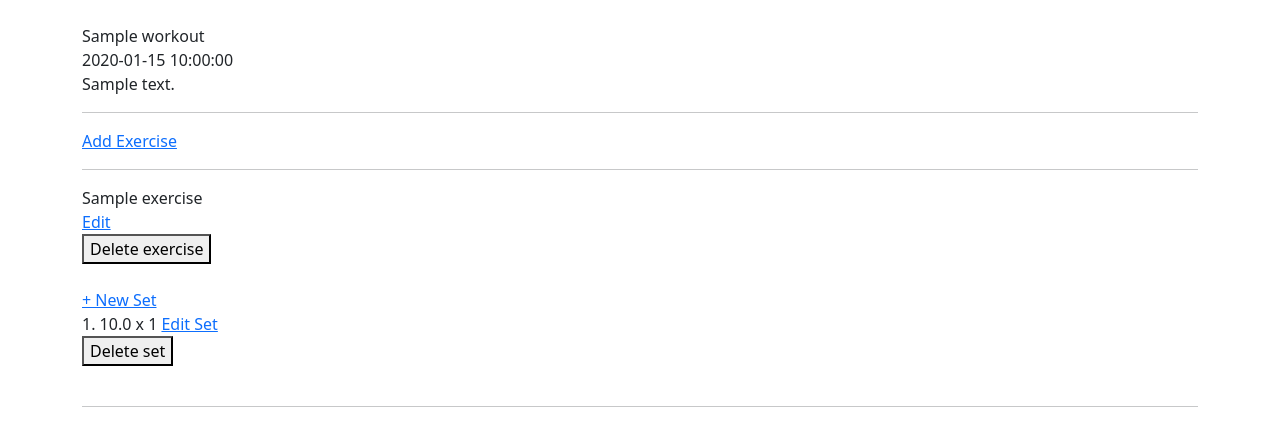
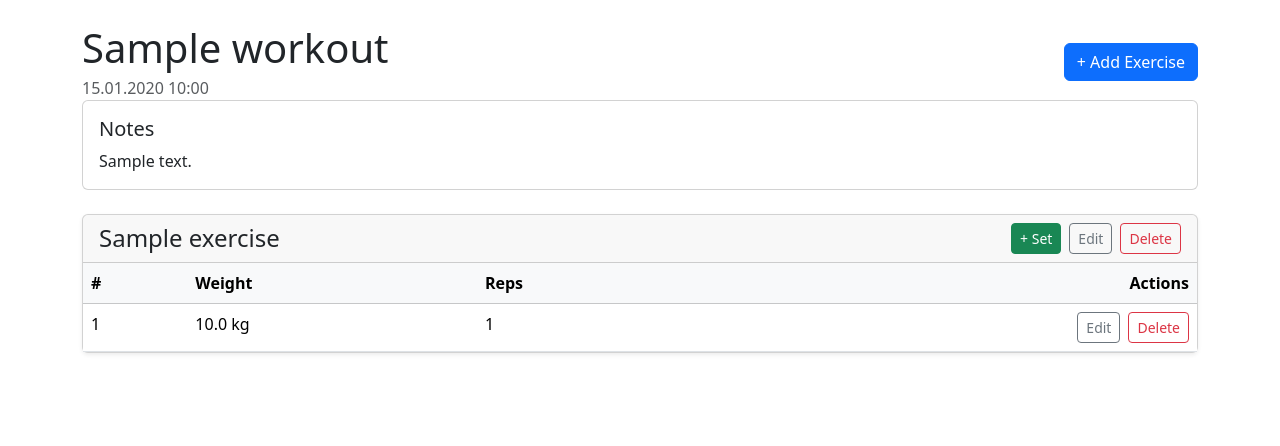
Before and after one commit to iamtwoot/simple-workout-tracker, a Flask app: page /workouts/1 in a window 1280 px wide. Shown: the part 57-503 px from the top of the page. Run offline with Flask 3, Linux system fonts and the light colour scheme; a user stored in the database is signed in; tables that the repository leaves empty hold one stand-in row (values such as "Sample post").

Commit message:
Recreate workout page with bootstrap

```diff
--- a/app/templates/workouts/show_workout.html
+++ b/app/templates/workouts/show_workout.html
@@ -1,87 +1,192 @@
 {% extends "base.html" %}
+
+{% block title %}
+    {{ workout.name }}
+{% endblock %}
 
 {% block content %}
 
-    <!-- Workout -->
-    {{ workout.name }} <br>
-    {{ workout.workout_date }} <br>
-    {{ workout.notes }} <br>
+    <div class="d-flex justify-content-between align-items-center md-4">
 
-    <hr>
+        <div>
+            <h1 class="mb-1">{{ workout.name }}</h1>
 
-    <!-- Exercises -->
-    <a href="{{ url_for('exercises.create_exercise', workout_id=workout.id) }}">Add Exercise</a>
+            <p class="text-muted mb-0">
+                {{ workout.workout_date.strftime('%d.%m.%Y %H:%M') }}
+            </p>
+        </div>
 
-    <hr>
+        <a
+                href="{{ url_for('exercises.create_exercise', workout_id=workout.id) }}"
+                class="btn btn-primary"
+        >
+            + Add Exercise
+        </a>
+    </div>
+
+    {% if workout.notes %}
+        <div class="card mb-4">
+            <div class="card-body">
+                <h5 class="card-title">Notes</h5>
+
+                <p class="card-text mb-0">
+                    {{ workout.notes }}
+                </p>
+            </div>
+        </div>
+    {% endif %}
 
     {% for exercise in workout.exercises %}
+
+        <div class="card shadow-sm md-4">
+
+            <div class="card-header d-flex justify-content-between align-items-center">
+
+                <h4 class="mb-0">
                     {{ exercise.name }}
+                </h4>
 
-        <br>
+                <div class="d-flex gap-2">
 
-        <a href="{{ url_for('exercises.edit_exercise', workout_id=workout.id, exercise_id=exercise.id) }}">Edit</a>
+                    <a
+                            href="{{ url_for(
+                        'sets.create_set',
+                        workout_id=workout.id,
+                        exercise_id=exercise.id
+                        ) }}"
+                            class="btn btn-sm btn-success"
+                    >
+                        + Set
+                    </a>
+
+                    <a
+                            href="{{ url_for(
+                        'exercises.edit_exercise',
+                        workout_id=workout.id,
+                        exercise_id=exercise.id
+                    ) }}"
+                            class="btn btn-sm btn-outline-secondary"
+                    >
+                        Edit
+                    </a>
 
                     <form
-                action="{{ url_for('exercises.delete_exercise',
+                            action="{{ url_for(
+                        'exercises.delete_exercise',
                         workout_id=workout.id,
                         exercise_id=exercise.id
                     ) }}"
                             method="POST"
+                            class="d-inline"
                     >
                         {{ delete_form.hidden_tag() }}
 
                         <button
                                 type="submit"
+                                class="btn btn-sm btn-outline-danger"
                                 onclick="return confirm('Delete this exercise?')"
                         >
-                Delete exercise
+                            Delete
                         </button>
+
                     </form>
 
-        <br>
+                </div>
 
-        <!-- Sets -->
-        <a
-                href="{{ url_for('sets.create_set',
-                    workout_id=workout.id,
-                    exercise_id=exercise.id) }}"
-        >
-            + New Set
-        </a><br>
+            </div>
+
+            <div class="card-body p-0">
+
+                {% if exercise.sets %}
+
+                    <div class="table-responsive">
+
+                        <table class="table table-hover mb-0">
+
+                            <thead class="table-light">
+                            <tr>
+                                <th>#</th>
+                                <th>Weight</th>
+                                <th>Reps</th>
+                                <th class="text-end">Actions</th>
+                            </tr>
+                            </thead>
+
+                            <tbody>
 
                             {% for set in exercise.sets %}
-            {{ loop.index }}. {{ set.weight }} x {{ set.reps }}
+
+                                <tr>
+
+                                    <td>{{ loop.index }}</td>
+
+                                    <td>{{ set.weight }} kg</td>
+
+                                    <td>{{ set.reps }}</td>
+
+                                    <td>
+
+                                        <div class="d-flex justify-content-end gap-2">
 
                                             <a
-                    href="{{ url_for('sets.edit_set',
+                                                    href="{{ url_for(
+                                                'sets.edit_set',
                                                 workout_id=workout.id,
                                                 exercise_id=exercise.id,
-                        set_id=set.id) }}"
+                                                set_id=set.id
+                                            ) }}"
+                                                    class="btn btn-sm btn-outline-secondary"
                                             >
-                Edit Set
+                                                Edit
                                             </a>
 
                                             <form
-                    action="{{ url_for('sets.delete_set',
+                                                    action="{{ url_for(
+                                                'sets.delete_set',
                                                 workout_id=workout.id,
                                                 exercise_id=exercise.id,
-                            set_id=set.id) }}"
+                                                set_id=set.id
+                                            ) }}"
                                                     method="POST"
+                                                    class="d-inline"
                                             >
                                                 {{ delete_form.hidden_tag() }}
 
                                                 <button
                                                         type="submit"
+                                                        class="btn btn-sm btn-outline-danger"
                                                         onclick="return confirm('Delete this set?')"
                                                 >
-                    Delete set
+                                                    Delete
                                                 </button>
+
                                             </form>
 
-            <br>
+                                        </div>
+
+                                    </td>
+
+                                </tr>
+                            {% endfor %}
+
+                            </tbody>
+
+                        </table>
+                    </div>
+                {% else %}
+
+                    <div class="p-4 text-center text-muted">
+                        No sets yet
+                    </div>
+
+                {% endif %}
+
+            </div>
+
+
+        </div>
 
     {% endfor %}
-        <hr>
-    {% endfor %}
+
 
 {% endblock %}
```
Lines whose indentation alone changed are shown as unchanged.
